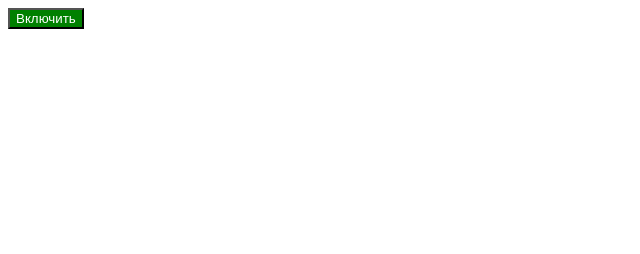
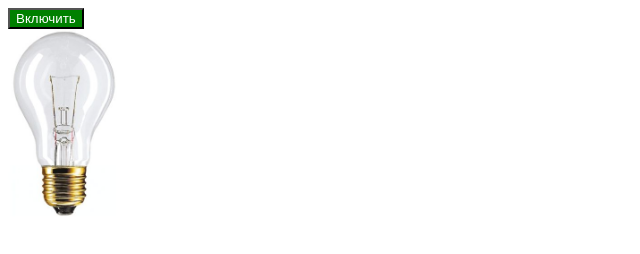
Before and after one commit to philevalex/bulb, a plain HTML site: page index.html in a window 1280 px wide. Shown: the whole page, without its empty margins (0-640 px from the left). Drawn offline with Linux system fonts and the light colour scheme.

Commit message:
Bulb init

```diff
--- a/index.html
+++ b/index.html
@@ -1,7 +1,7 @@
 <button id="toggle">Включить</button>
 </br>
 <img id="bulb1" src="./bulb1.png" hidden />
-<img id="bulb2" src="./bulb2.png" hidden />
+<img id="bulb2" src="./bulb2.png" />
 
 <style>
 #toggle {
```
Also changed, not shown: index.txt (deleted), 2 other files.
